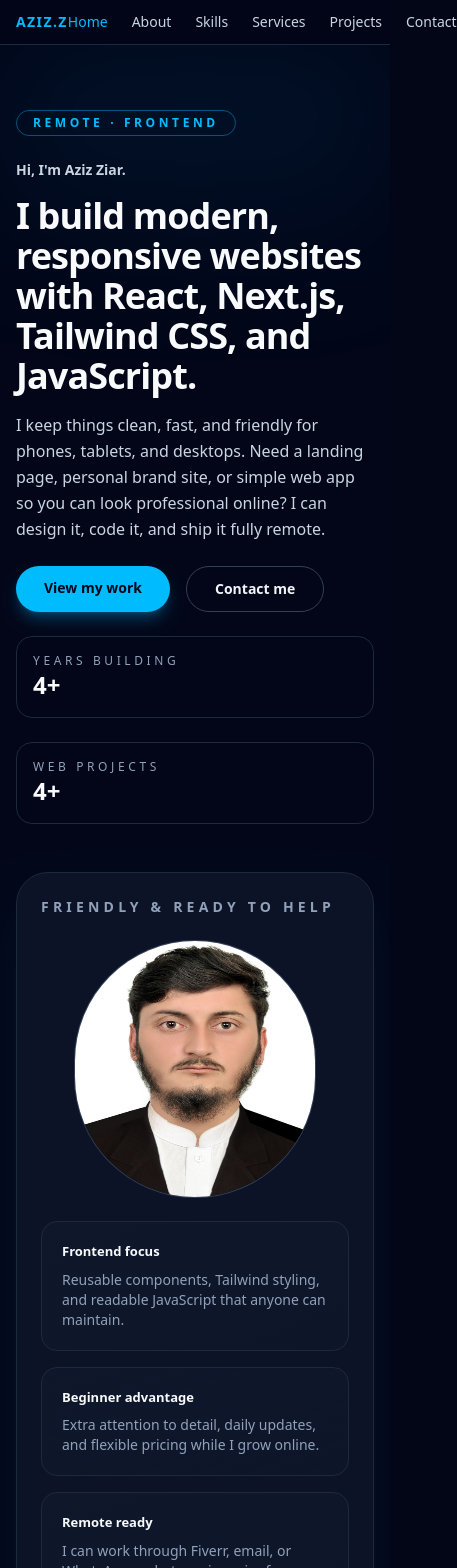
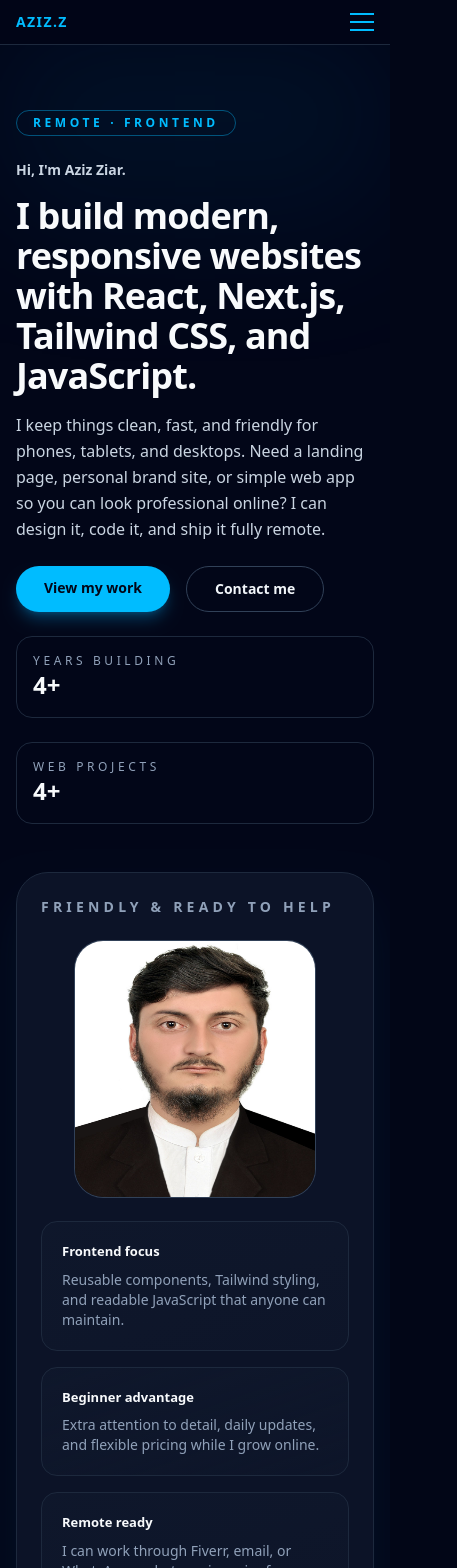
Before and after one commit to AzizRahmanZiar/portfolio-, a React (Vite) app: page / in a window 390 px wide. Shown: the top 1568 px of the page, 457 px wide, since content can reach past the window. Built offline with nearby package versions, Linux system fonts and the light colour scheme.

Commit message:
responsiveness of nav and header

```diff
--- a/package.json
+++ b/package.json
@@ -12,6 +12,7 @@
   "dependencies": {
     "react": "^19.2.0",
     "react-dom": "^19.2.0",
+    "react-icons": "^5.5.0",
     "react-router-dom": "^7.10.0"
   },
   "devDependencies": {
--- a/src/App.jsx
+++ b/src/App.jsx
@@ -1,31 +1,40 @@
-import { NavLink, Route, Routes } from 'react-router-dom'
-import Home from './pages/Home.jsx'
-import About from './pages/About.jsx'
-import Skills from './pages/Skills.jsx'
-import Projects from './pages/Projects.jsx'
-import Contact from './pages/Contact.jsx'
-import Services from './pages/Services.jsx'
+'use client';
+
+import { useState } from 'react';
+import { NavLink, Route, Routes } from 'react-router-dom';
+import Home from './pages/Home.jsx';
+import About from './pages/About.jsx';
+import Skills from './pages/Skills.jsx';
+import Projects from './pages/Projects.jsx';
+import Contact from './pages/Contact.jsx';
+import Services from './pages/Services.jsx';
 
 function App() {
+  const [isMenuOpen, setIsMenuOpen] = useState(false);
+
+  const navItems = [
+    { path: '/', label: 'Home' },
+    { path: '/about', label: 'About' },
+    { path: '/skills', label: 'Skills' },
+    { path: '/services', label: 'Services' },
+    { path: '/projects', label: 'Projects' },
+    { path: '/contact', label: 'Contact' },
+  ];
+
   return (
-    <div className="min-h-screen bg-slate-950 text-slate-100">
-      <div className="pointer-events-none fixed inset-0 -z-10 bg-[radial-gradient(circle_at_top,_rgba(56,189,248,0.12),_transparent_45%)]" />
+    <div className='min-h-screen bg-slate-950 text-slate-100'>
+      <div className='pointer-events-none fixed inset-0 -z-10 bg-[radial-gradient(circle_at_top,_rgba(56,189,248,0.12),_transparent_45%)]' />
 
       {/* Navbar */}
-      <header className="sticky top-0 z-20 border-b border-slate-800 bg-slate-950/80 backdrop-blur">
-        <nav className="mx-auto flex max-w-5xl items-center justify-between px-4 py-3">
-          <span className="text-sm font-semibold tracking-widest text-sky-400">
+      <header className='sticky top-0 z-20 border-b border-slate-800 bg-slate-950/80 backdrop-blur'>
+        <nav className='mx-auto flex max-w-5xl items-center justify-between px-4 py-3'>
+          <span className='text-sm font-semibold tracking-widest text-sky-400'>
             AZIZ.Z
           </span>
-          <div className="flex gap-6 text-sm text-slate-300">
-            {[
-              { path: '/', label: 'Home' },
-              { path: '/about', label: 'About' },
-              { path: '/skills', label: 'Skills' },
-              { path: '/services', label: 'Services' },
-              { path: '/projects', label: 'Projects' },
-              { path: '/contact', label: 'Contact' },
-            ].map((item) => (
+
+          {/* Desktop Navigation */}
+          <div className='hidden gap-6 text-sm text-slate-300 md:flex'>
+            {navItems.map((item) => (
               <NavLink
                 key={item.path}
                 to={item.path}
@@ -39,26 +48,73 @@ function App() {
               </NavLink>
             ))}
           </div>
+
+          {/* Mobile Menu Button */}
+          <button
+            onClick={() => setIsMenuOpen(!isMenuOpen)}
+            className='flex flex-col gap-1.5 md:hidden'
+            aria-label='Toggle menu'
+          >
+            <span
+              className={`block h-0.5 w-6 bg-sky-400 transition-all ${
+                isMenuOpen ? 'translate-y-2 rotate-45' : ''
+              }`}
+            />
+            <span
+              className={`block h-0.5 w-6 bg-sky-400 transition-all ${
+                isMenuOpen ? 'opacity-0' : ''
+              }`}
+            />
+            <span
+              className={`block h-0.5 w-6 bg-sky-400 transition-all ${
+                isMenuOpen ? '-translate-y-2 -rotate-45' : ''
+              }`}
+            />
+          </button>
         </nav>
+
+        {/* Mobile Navigation Menu */}
+        {isMenuOpen && (
+          <div className='border-t border-slate-800 bg-slate-900/95 backdrop-blur md:hidden'>
+            <div className='mx-auto flex max-w-5xl flex-col gap-4 px-4 py-4'>
+              {navItems.map((item) => (
+                <NavLink
+                  key={item.path}
+                  to={item.path}
+                  className={({ isActive }) =>
+                    `transition-colors ${
+                      isActive
+                        ? 'text-sky-400'
+                        : 'text-slate-300 hover:text-sky-400'
+                    }`
+                  }
+                  onClick={() => setIsMenuOpen(false)}
+                >
+                  {item.label}
+                </NavLink>
+              ))}
+            </div>
+          </div>
+        )}
       </header>
 
-      <main className="pb-16">
+      <main className='pb-16'>
         <Routes>
-          <Route path="/" element={<Home />} />
-          <Route path="/about" element={<About />} />
-          <Route path="/skills" element={<Skills />} />
-          <Route path="/services" element={<Services />} />
-          <Route path="/projects" element={<Projects />} />
-          <Route path="/contact" element={<Contact />} />
+          <Route path='/' element={<Home />} />
+          <Route path='/about' element={<About />} />
+          <Route path='/skills' element={<Skills />} />
+          <Route path='/services' element={<Services />} />
+          <Route path='/projects' element={<Projects />} />
+          <Route path='/contact' element={<Contact />} />
         </Routes>
       </main>
 
-      <footer className="mx-auto flex max-w-5xl items-center justify-between border-t border-slate-800 px-4 py-6 text-xs text-slate-500">
+      <footer className='mx-auto flex max-w-5xl flex-col gap-4 border-t border-slate-800 px-4 py-6 text-xs text-slate-500 sm:flex-row sm:items-center sm:justify-between'>
         <span>© 2025 Aziz Ziar.</span>
         <span>Built with React & Tailwind CSS.</span>
       </footer>
     </div>
-  )
+  );
 }
 
-export default App
+export default App;
--- a/src/pages/Home.jsx
+++ b/src/pages/Home.jsx
@@ -71,7 +71,7 @@ function Home() {
               <img
                 src={profilePhoto}
                 alt='Aziz Ziar'
-                className='h-64 w-60 rounded-full ring-1 ring-slate-700'
+                className='h-64 w-60 rounded-[28px] ring-1 ring-slate-700'
               />
             </div>
             <div className='mt-6 space-y-4'>
```
Also changed, not shown: 1 other file (tests, documents, lock files or other folders).
